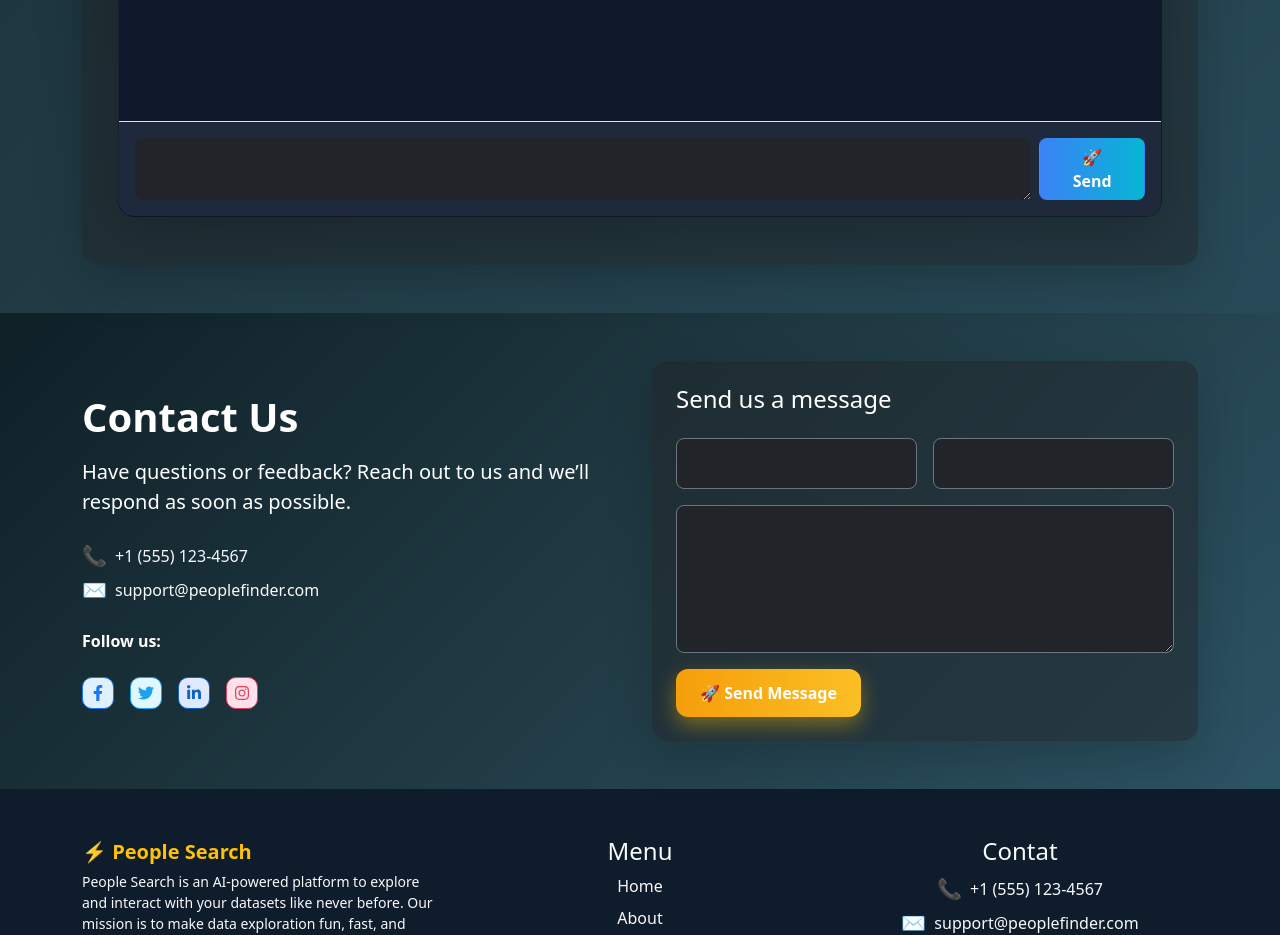
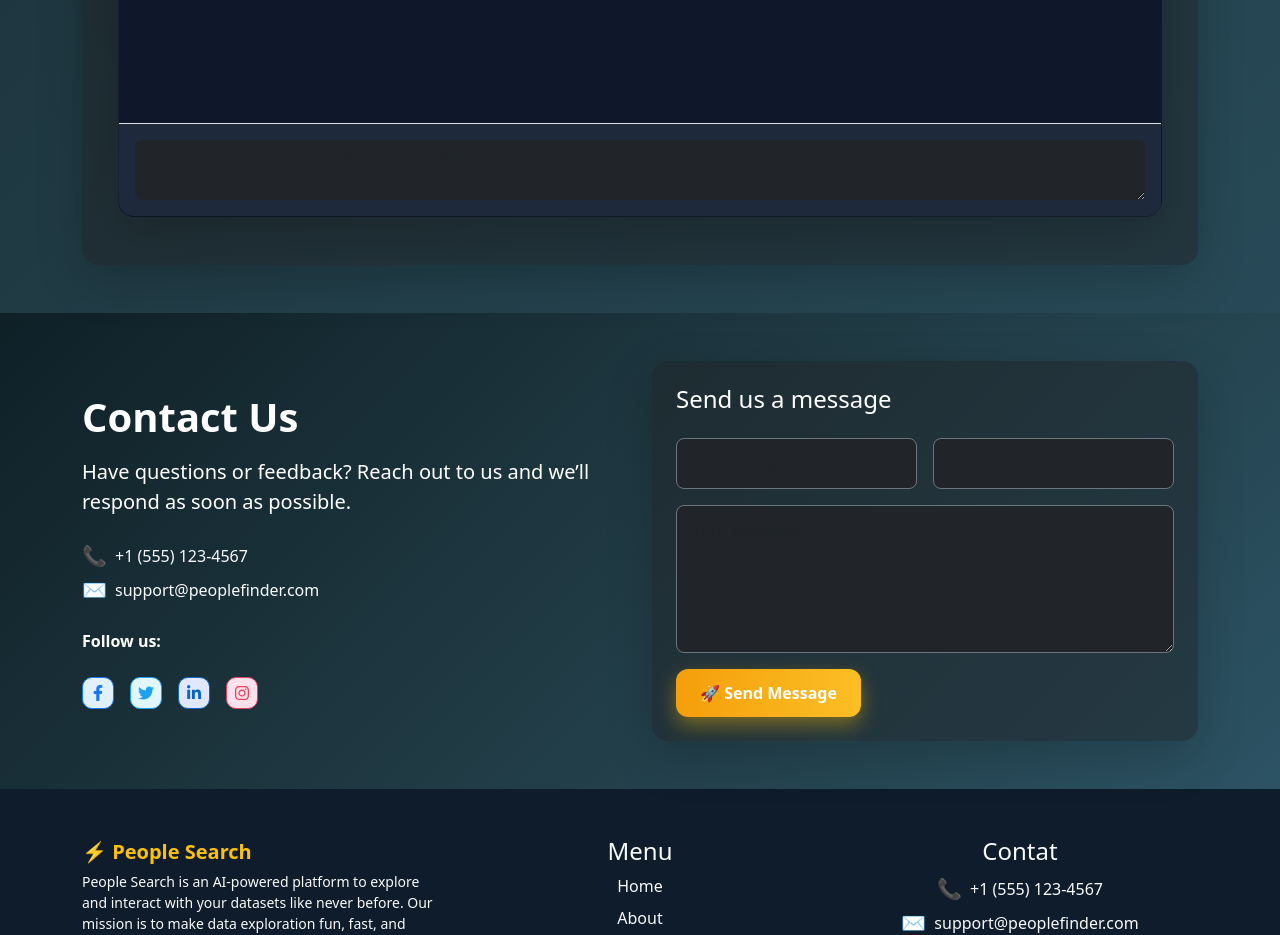
Before and after one commit to AmarAbbas123/People-lookup, a React (Vite) app in the folder client/: page / in a window 1280 px wide. Shown: the part 1840-2775 px from the top of the page. Built offline with nearby package versions, Linux system fonts and the light colour scheme.

Commit message:
button updated in chat.js

```diff
--- a/client/src/components/ChatBot.jsx
+++ b/client/src/components/ChatBot.jsx
@@ -136,14 +136,7 @@ export default function ChatBot() {
             className="form-control bg-dark text-light border-0 rounded-3"
             style={{ minHeight: "48px" }}
           />
-          <button
-            onClick={handleSend}
-            disabled={sending}
-            className="btn fw-bold px-4 rounded-3"
-            style={{ background: "linear-gradient(90deg, #3b82f6, #06b6d4)", color: "#fff" }}
-          >
-            {sending ? "⏳ Sending..." : "🚀 Send"}
-          </button>
+
         </div>
       </div>
     </div>
```
